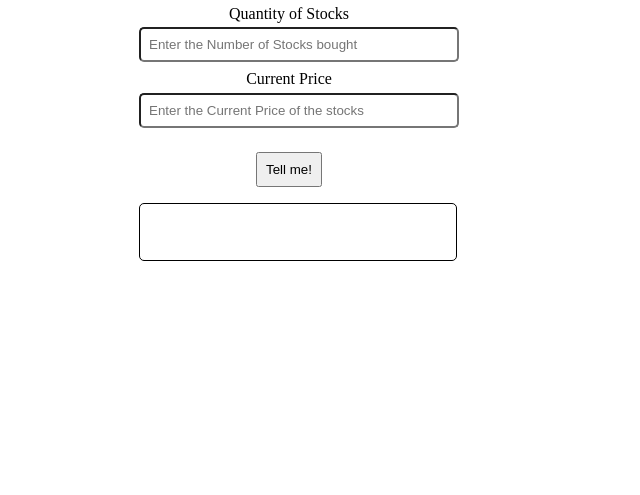
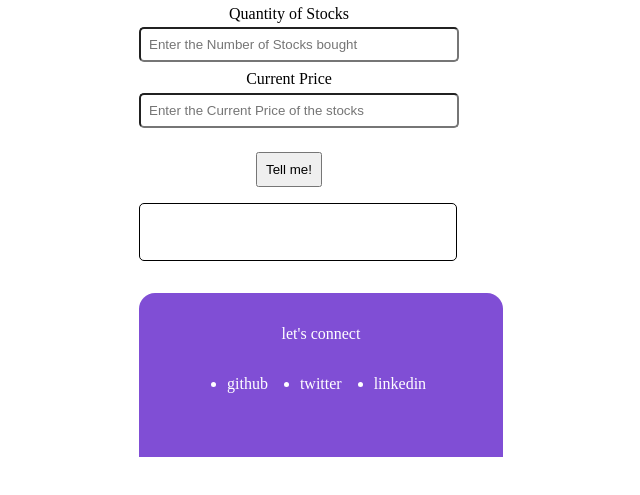
Before and after one commit to atmanishk/profit-or-loss, a plain HTML site: page index.html in a window 1280 px wide. Shown: the part 173-668 px from the top of the page, without its empty margins (351-991 px from the left). Drawn offline with Linux system fonts and the light colour scheme.

Commit message:
footer updated

```diff
--- a/index.html
+++ b/index.html
@@ -21,6 +21,22 @@
         <div id="output-box"></div>
     </main>
 
+    <footer class="footer">
+        <div class="footer-header">let's connect</div>
+
+        <ul class="social-links list-non-bullet">
+            <li class="list-item-inline">
+                <a class="link" href="https://www.github.com/manishpriyap" target="_blank">github</a>
+            </li>
+            <li class="list-item-inline">
+                <a class="link" href="https://www.twitter.com/manishpriyap" target="_blank">twitter</a>
+            </li>
+            <li class="list-item-inline">
+                <a class="link" href="https://www.linkedin.com/in/manishpriyap" target="_blank">linkedin</a>
+            </li>
+        </ul>
+    </footer>
+
     <script src="app.js"></script>
 </body>
 </html>
--- a/style.css
+++ b/style.css
@@ -1,3 +1,6 @@
+:root {
+    --primary: #804ed5;
+  }
 
 body {
     max-width: 300px;
@@ -32,3 +35,27 @@ button {
     margin-top: 1rem;
     padding: 0.5rem;
 }
+
+
+.footer {
+    background-color: var(--primary);
+    padding: 2rem;
+    color: white;
+    width: 100%;
+    margin-top: 2rem;
+    border-radius: 1rem 1rem 0rem 0rem;
+  }
+
+  .footer .social-links {
+    display: flex;
+    flex-direction: row;
+  }
+
+  .footer .social-links .list-item-inline {
+    margin: 1rem;
+  }
+
+  .link {
+    text-decoration: none;
+    color: white;
+  }
```
